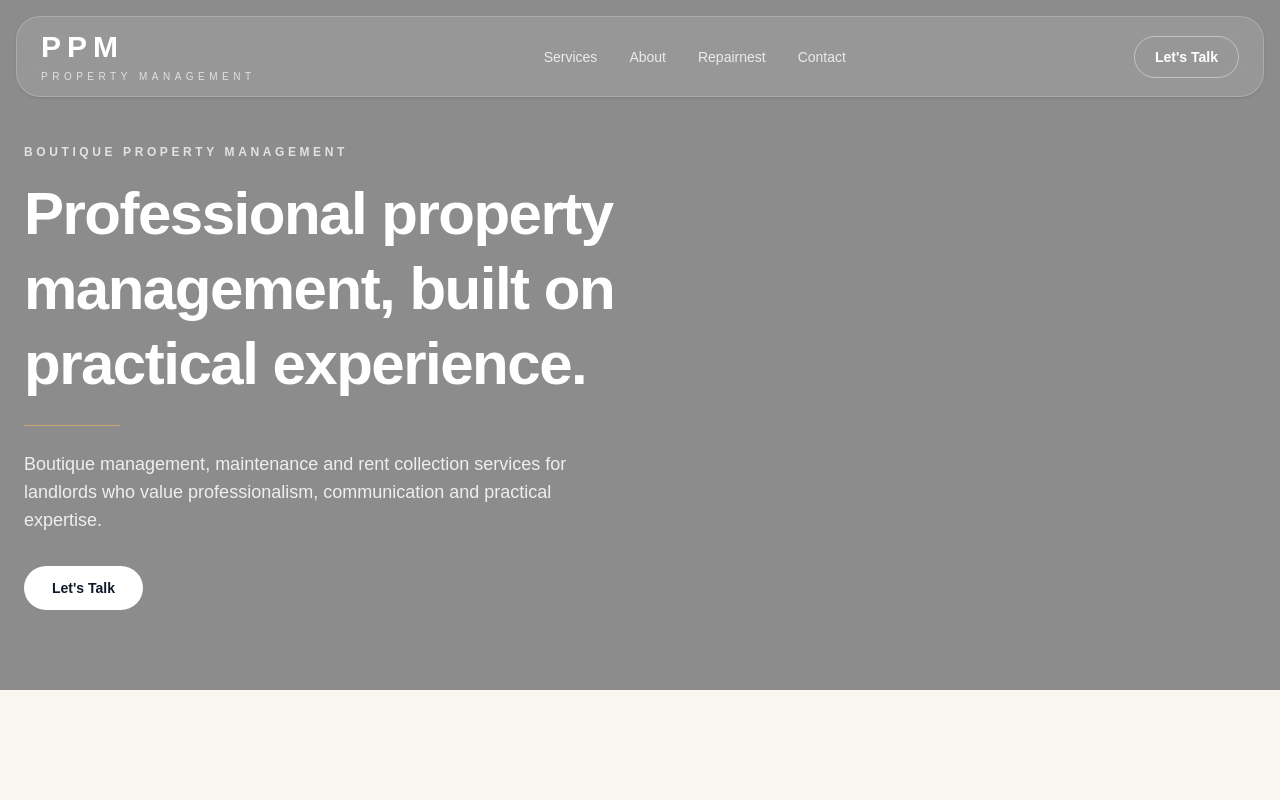
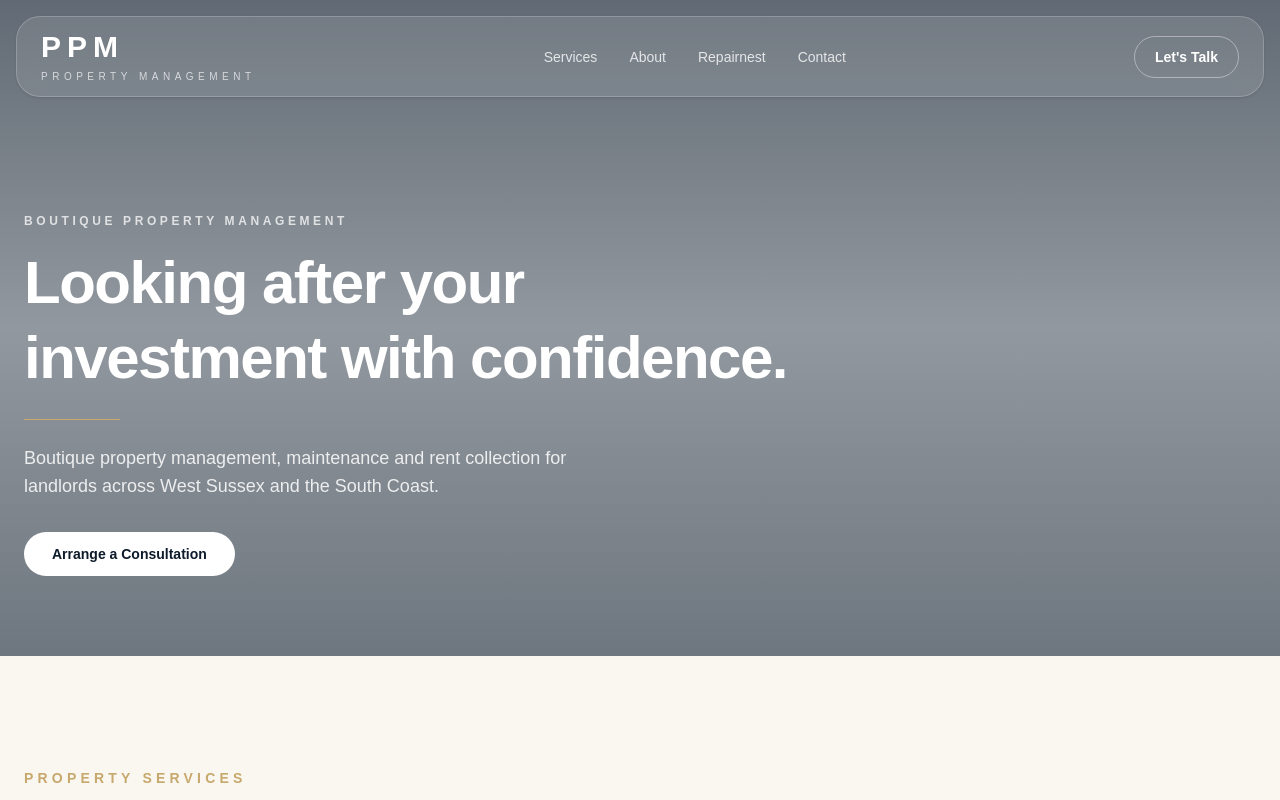
Before and after one commit to Dunham9/pitt-property-management, a Next.js app: page / in a window 1280 px wide. Shown: the top 800 px of the page. Built offline with nearby package versions, Linux system fonts and the light colour scheme.

Commit message:
Refine contact and footer

```diff
--- a/app/globals.css
+++ b/app/globals.css
@@ -12,3 +12,7 @@ body {
   color: #0f172a;
   font-family: Arial, Helvetica, sans-serif;
 }
+html {
+  scroll-behavior: smooth;
+  scroll-padding-top: 110px;
+}
--- a/components/CTA.tsx
+++ b/components/CTA.tsx
@@ -1,4 +1,4 @@
-import { Mail, MapPin, Phone } from "lucide-react";
+import { Mail, Phone } from "lucide-react";
 
 import Button from "@/components/ui/Button";
 import Container from "./ui/Container";
@@ -12,38 +12,33 @@ const contactDetails = [
   },
   {
     label: "Phone",
-    value: "Coming soon",
+    value: "Coming Soon",
     icon: Phone,
-  },
-  {
-    label: "Service Area",
-    value: "West Sussex, with a focus on the South Coast",
-    icon: MapPin,
   },
 ];
 
 export default function CTA() {
   return (
-   <Section background="stone" className="pb-16">
+    <Section background="stone" className="pb-16">
       <Container>
         <div className="grid gap-12 lg:grid-cols-[0.9fr_1.1fr] lg:items-start">
           <div>
             <p className="text-sm font-semibold uppercase tracking-[0.3em] text-[var(--ppm-gold)]">
-              Contact
+              Let's Talk
             </p>
 
             <h2 className="mt-4 text-4xl font-semibold tracking-tight text-[var(--ppm-navy)] md:text-5xl">
-              Let&apos;s talk about your property.
+              We'd love to hear about your property.
             </h2>
 
             <p className="mt-6 max-w-xl text-lg leading-8 text-slate-600">
-              Whether you need full management, rent collection or professional
-              maintenance, we’d be delighted to discuss how PPM can help.
+              Whether you own a single property or a growing portfolio, we'd be
+              delighted to discuss how PPM can help.
             </p>
 
             <div className="mt-10">
               <Button href="mailto:hello@pittpropertymanagement.co.uk">
-                Email PPM
+                Let's Talk
               </Button>
             </div>
           </div>
@@ -55,7 +50,7 @@ export default function CTA() {
               return (
                 <div
                   key={detail.label}
-                  className="rounded-[2rem] bg-white p-8 shadow-sm"
+                  className="rounded-[2rem] bg-white p-8 shadow-sm transition-all duration-300 hover:-translate-y-1 hover:shadow-lg"
                 >
                   <Icon
                     size={28}
--- a/components/Footer.tsx
+++ b/components/Footer.tsx
@@ -1,34 +1,22 @@
-import Link from "next/link";
-import Logo from "./ui/Logo";
-
-const footerLinks = [
-  { label: "About", href: "/about" },
-  { label: "Services", href: "/services" },
-  { label: "Repairnest", href: "/repairnest" },
-  { label: "Contact", href: "/contact" },
-];
+import Logo from "@/components/ui/Logo";
 
 export default function Footer() {
   return (
-    <footer className="bg-[var(--ppm-stone)] px-6 py-12">
-      <div className="mx-auto flex max-w-7xl flex-col gap-8 border-t border-slate-200 pt-10 md:flex-row md:items-center md:justify-between">
-        <Logo />
+    <footer className="bg-[var(--ppm-stone)] px-6 py-10">
+      <div className="mx-auto max-w-7xl border-t border-slate-200 pt-10">
+        <div className="flex flex-col gap-6 md:flex-row md:items-end md:justify-between">
+          <div>
+            <Logo />
 
-        <div className="flex flex-wrap gap-6">
-          {footerLinks.map((link) => (
-            <Link
-              key={link.href}
-              href={link.href}
-              className="text-sm text-slate-600 transition hover:text-slate-950"
-            >
-              {link.label}
-            </Link>
-          ))}
+            <p className="mt-4 text-sm text-slate-600">
+              Boutique property management across West Sussex and the South Coast.
+            </p>
+          </div>
+
+          <p className="text-sm text-slate-500">
+            © 2026 Pitt Property Management
+          </p>
         </div>
-
-        <p className="text-sm text-slate-500">
-          © 2026 Pitt Property Management.
-        </p>
       </div>
     </footer>
   );
--- a/components/Hero.tsx
+++ b/components/Hero.tsx
@@ -3,14 +3,14 @@ import Button from "@/components/ui/Button";
 export default function Hero() {
   return (
     <section
-      className="relative flex min-h-[76vh] items-end md:min-h-[82vh]"
+      className="relative flex min-h-[76vh] items-end overflow-hidden md:min-h-[82vh]"
       style={{
         backgroundImage: "url('/images/hero.jpg')",
         backgroundSize: "cover",
         backgroundPosition: "center",
       }}
     >
-      <div className="absolute inset-0 bg-black/45" />
+      <div className="absolute inset-0 bg-gradient-to-b from-[rgba(13,27,42,0.65)] via-[rgba(13,27,42,0.45)] to-[rgba(13,27,42,0.6)]" />
 
       <div className="relative z-10 mx-auto w-full max-w-7xl px-5 pb-14 pt-32 sm:px-6 md:pb-20 md:pt-36">
         <p className="mb-4 text-[11px] font-semibold uppercase tracking-[0.3em] text-white/75 md:text-xs">
@@ -18,20 +18,19 @@ export default function Hero() {
         </p>
 
         <h1 className="max-w-3xl text-4xl font-semibold leading-tight tracking-tight text-white sm:text-5xl md:text-6xl">
-          Professional property management, built on practical experience.
+          Looking after your investment with confidence.
         </h1>
 
         <div className="mt-6 h-px w-24 bg-[var(--ppm-gold)]" />
 
         <p className="mt-6 max-w-xl text-base leading-7 text-white/85 md:text-lg">
-          Boutique management, maintenance and rent collection services for
-          landlords who value professionalism, communication and practical
-          expertise.
+          Boutique property management, maintenance and rent collection for
+          landlords across West Sussex and the South Coast.
         </p>
 
         <div className="mt-7 md:mt-8">
           <Button href="#contact" variant="light">
-            Let&apos;s Talk
+            Arrange a Consultation
           </Button>
         </div>
       </div>
```
